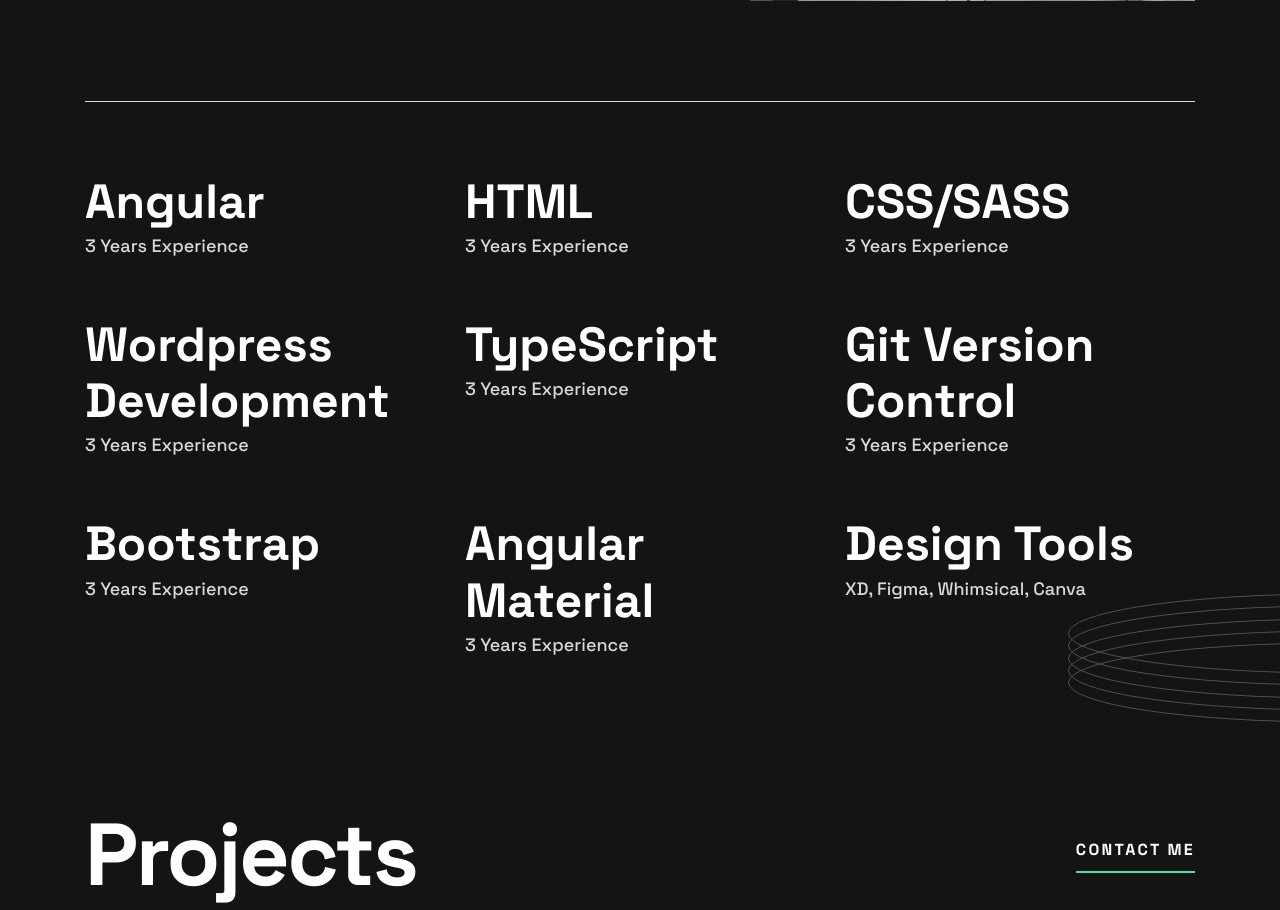
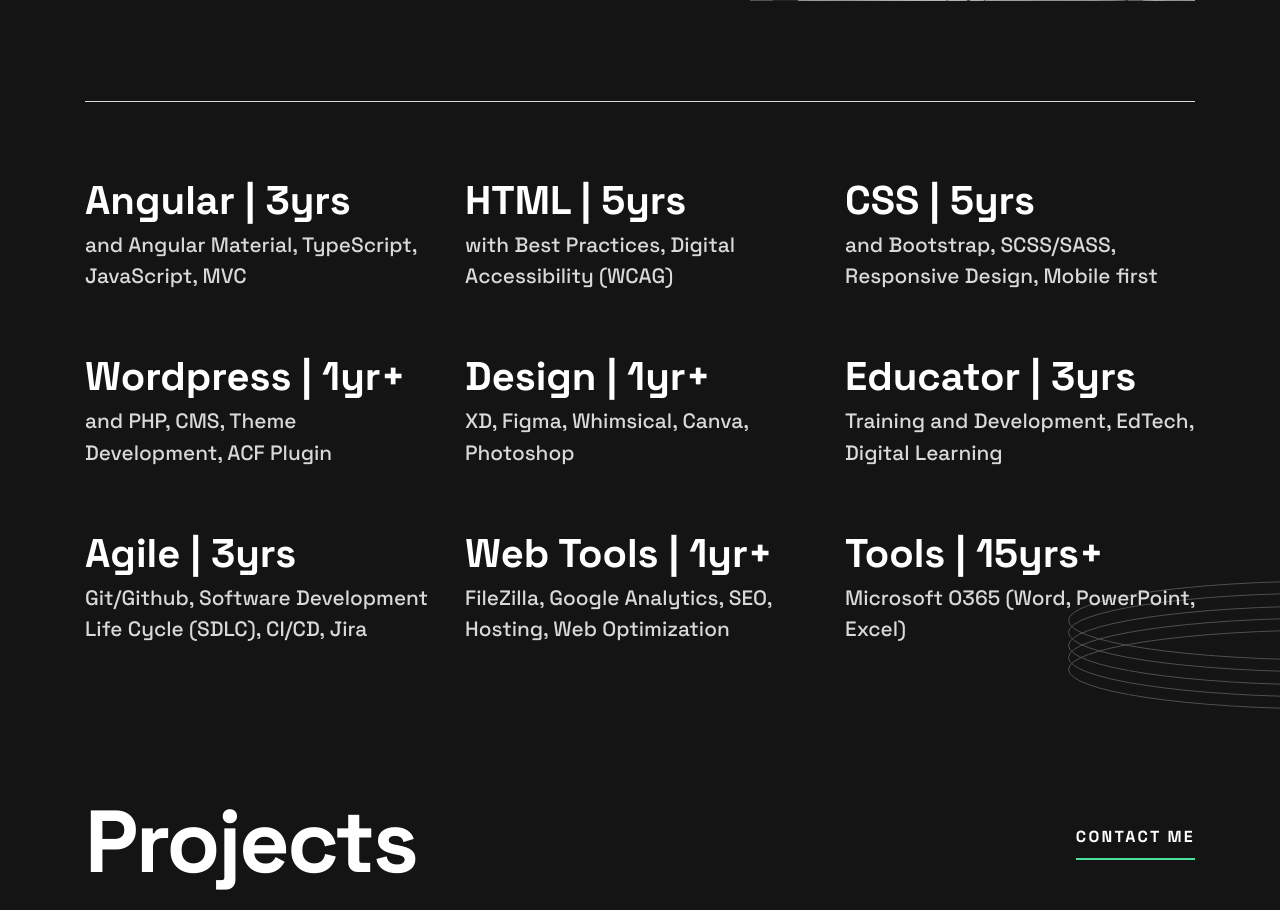
Before and after one commit to idesignwebapps/adi-ui.site, a PHP site: page / in a window 1280 px wide. Shown: the part 719-1629 px from the top of the page. Run offline with PHP 8.4, Linux system fonts and the light colour scheme.

Commit message:
skills-section-fix

```diff
--- a/index.html
+++ b/index.html
@@ -80,40 +80,40 @@
       <div class="wrapper skills__wrapper bottom-border">
         <h2 class="visually-hidden">Skills</h2>
         <div class="skills__item">
-          <h3 class="skills__title">Angular</h3>
-          <p class="skills__description">3 Years Experience</p>
+          <h3 class="skills__title">Angular | 3yrs</h3>
+          <p class="skills__description">and Angular Material, TypeScript, JavaScript, MVC</p>
         </div>
         <div class="skills__item">
-          <h3 class="skills__title">HTML</h3>
-          <p class="skills__description">3 Years Experience</p>
+          <h3 class="skills__title">HTML | 5yrs</h3>
+          <p class="skills__description">with Best Practices, Digital Accessibility (WCAG)   </p>
         </div>
         <div class="skills__item">
-          <h3 class="skills__title">CSS/SASS</h3>
-          <p class="skills__description">3 Years Experience</p>
+          <h3 class="skills__title">CSS | 5yrs</h3>
+          <p class="skills__description">and Bootstrap, SCSS/SASS, Responsive Design, Mobile first</p>
         </div>
         <div class="skills__item">
-          <h3 class="skills__title">Wordpress Development</h3>
-          <p class="skills__description">3 Years Experience</p>
+          <h3 class="skills__title">Wordpress | 1yr+</h3>
+          <p class="skills__description">and PHP, CMS, Theme Development, ACF Plugin</p>
         </div>
         <div class="skills__item">
-          <h3 class="skills__title">TypeScript</h3>
-          <p class="skills__description">3 Years Experience</p>
+          <h3 class="skills__title">Design | 1yr+</h3>
+          <p class="skills__description">XD, Figma, Whimsical, Canva, Photoshop</p>
         </div>
         <div class="skills__item">
-          <h3 class="skills__title">Git Version Control</h3>
-          <p class="skills__description">3 Years Experience</p>
+          <h3 class="skills__title">Educator | 3yrs</h3>
+          <p class="skills__description">Training and Development, EdTech, Digital Learning</p>
         </div>
         <div class="skills__item">
-          <h3 class="skills__title">Bootstrap</h3>
-          <p class="skills__description">3 Years Experience</p>
+          <h3 class="skills__title">Agile | 3yrs</h3>
+          <p class="skills__description">Git/Github, Software Development Life Cycle (SDLC), CI/CD, Jira</p>
         </div>
         <div class="skills__item">
-          <h3 class="skills__title">Angular Material</h3>
-          <p class="skills__description">3 Years Experience</p>
+          <h3 class="skills__title">Web Tools | 1yr+</h3>
+          <p class="skills__description">FileZilla, Google Analytics, SEO, Hosting, Web Optimization</p>
         </div>
         <div class="skills__item">
-          <h3 class="skills__title">Design Tools</h3>
-          <p class="skills__description">XD, Figma, Whimsical, Canva</p>
+          <h3 class="skills__title">Tools | 15yrs+</h3>
+          <p class="skills__description">Microsoft O365 (Word, PowerPoint, Excel)</p>
         </div>
       </div>
       <img class="skills__rings" src="/assets/images/pattern-rings.svg" alt="" width="530" height="129" />
--- a/style.css
+++ b/style.css
@@ -70,7 +70,7 @@ h3 {
 }
 
 .header-xl {
-  font-size: 2.5rem;
+  font-size: var(--fs-40);
   font-size: clamp(2.5rem, 0.7rem + 7.68vw, 5.5rem);
   letter-spacing: -0.028em;
   line-height: 1.3;
@@ -172,7 +172,7 @@ svg {
   }
 
   .wrapper-process>h1 {
-    font-size: 2rem;
+    font-size: var(--fs-32);
   }
 
   .wrapper-process img {
@@ -182,7 +182,7 @@ svg {
 
 @media (min-width: 62.5em) {
   .wrapper-process>h1 {
-    font-size: 3rem;
+    font-size: var(--fs-48);
   }
 
   .wrapper-process img {
@@ -213,7 +213,7 @@ svg {
 }
 
 .header__home {
-  font-size: 1.5rem;
+  font-size: var(--fs-24);
   font-size: clamp(1.5rem, 1.02rem + 2.04vw, 2rem);
   line-height: 1;
   color: var(--text1);
@@ -462,13 +462,13 @@ h1>span {
 }
 
 .skills__title {
-  font-size: 2rem;
-  font-size: clamp(2rem, 0.33rem + 7.11vw, 3rem);
-  line-height: 1.17;
+  font-size: clamp(1.75rem, 0.33rem + 7.11vw, 2.5rem);
+  line-height: 1.35;
   margin-block-end: 2px;
 }
 
 .skills__description {
+  font-size: 1.3rem;
   margin-block-end: 0;
 }
 
@@ -547,7 +547,7 @@ h1>span {
 }
 
 .projects__name {
-  font-size: 1.5rem;
+  font-size: var(--fs-24);
   line-height: 1.3;
   font-weight: 700;
   text-transform: uppercase;
```
